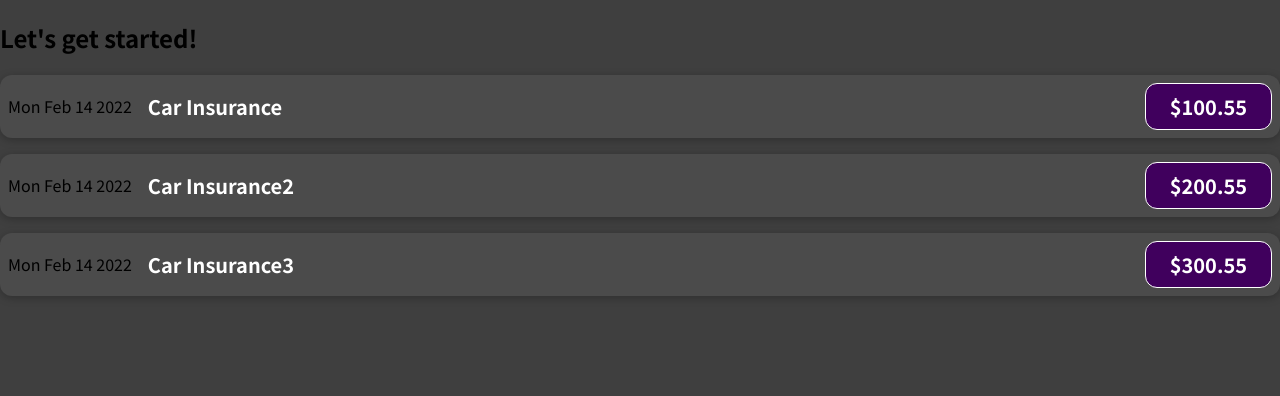
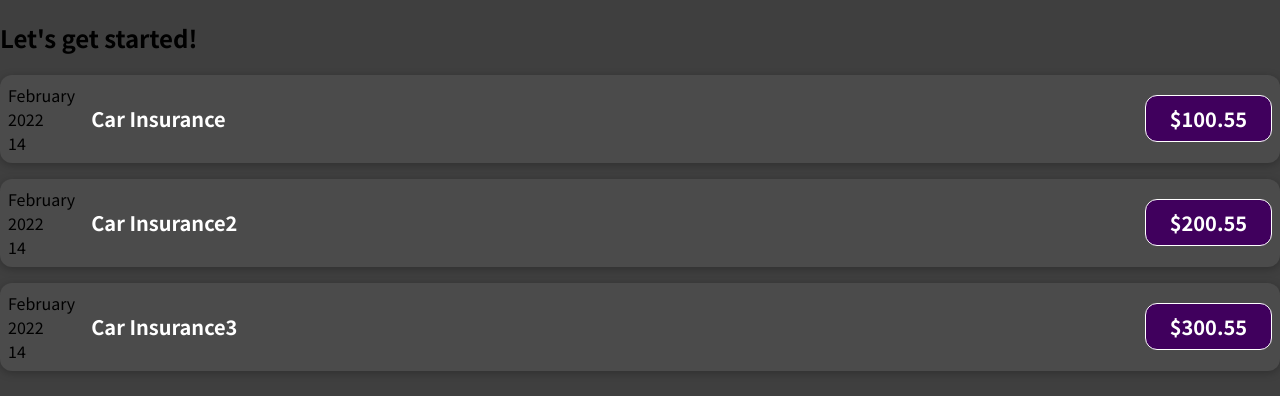
Before and after one commit to AliaksandrBortnik/react-complete, a JavaScript app: page / in a window 1280 px wide. Shown: the top 396 px of the page. Built offline with nearby package versions, Linux system fonts and the light colour scheme.

Commit message:
Extract internal logic as private helper functions

```diff
--- a/src/components/ExpenseItem.js
+++ b/src/components/ExpenseItem.js
@@ -1,9 +1,17 @@
 import './ExpenseItem.css';
 
 function ExpenseItem(props) {
+  const month = props.date.toLocaleString('en-US', { month: 'long' });
+  const year = props.date.getFullYear();
+  const day = props.date.toLocaleString('en-US', { day: '2-digit' });
+
   return (
     <div className="expense-item">
-      <div>{props.date.toDateString()}</div>
+      <div>
+        <div>{month}</div>
+        <div>{year}</div>
+        <div>{day}</div>
+      </div>
       <div className="expense-item__description">
         <h2>{props.title}</h2>
         <div className="expense-item__price">${props.amount}</div>
```
